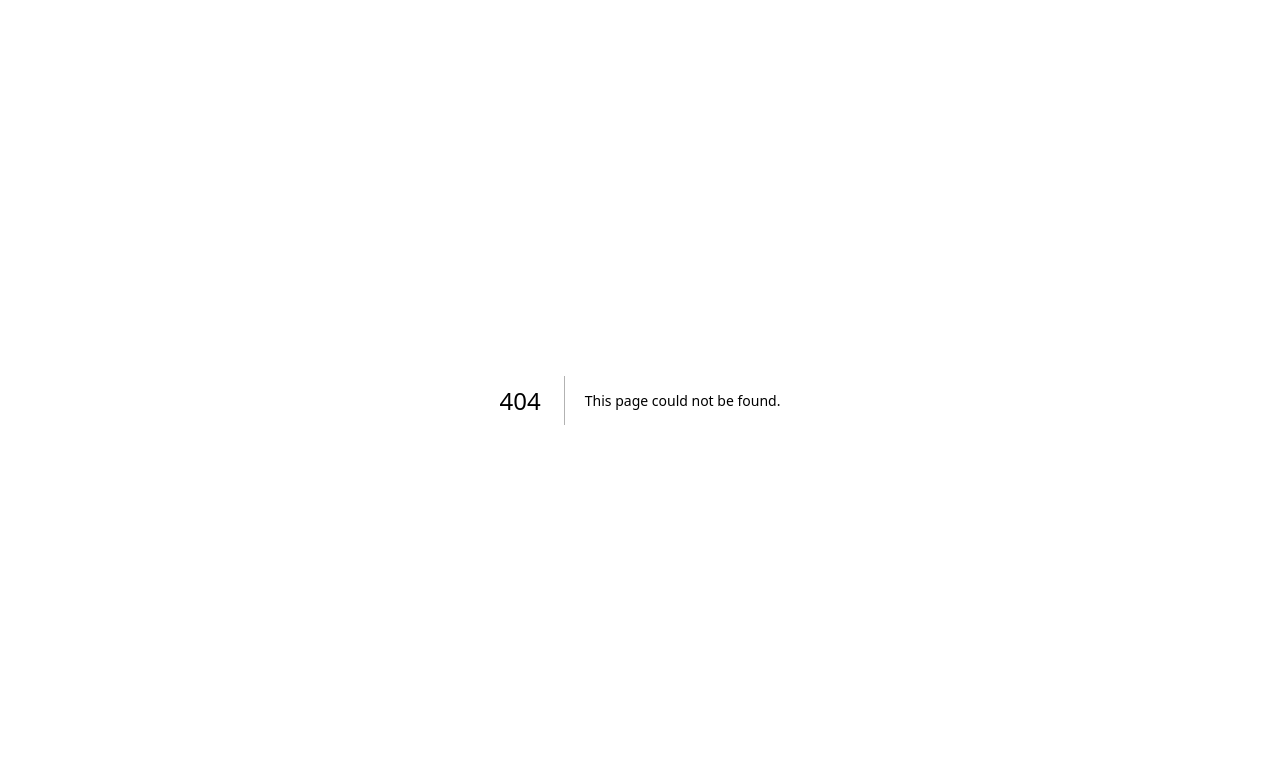
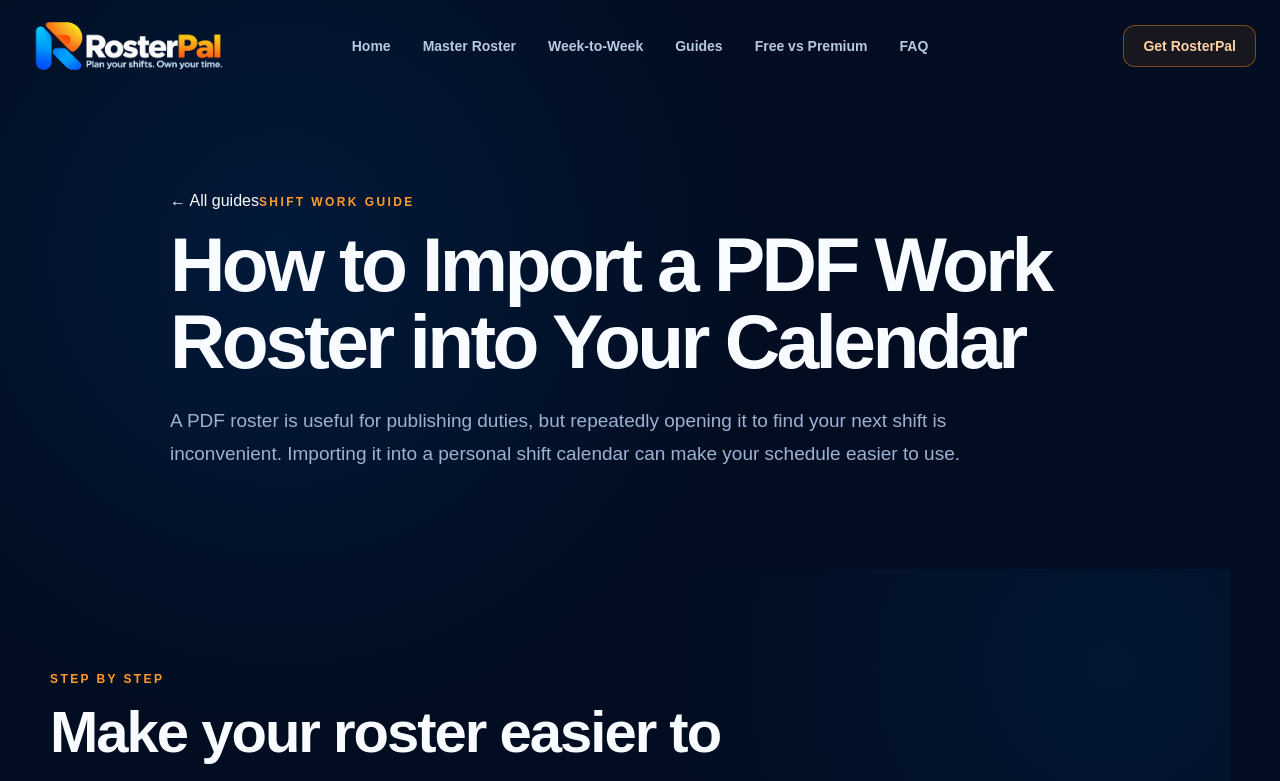
Before and after one commit to timaayg/rosterpal-website, a Next.js app: page /guides/import-pdf-work-roster-calendar in a window 1280 px wide. Before the commit this address had no page. Shown: the top 781 px of the page. Built offline with nearby package versions, Linux system fonts and the light colour scheme.

Commit message:
Add RosterPal shift work guides: app/guides/[slug]/page.tsx

```diff
--- /dev/null
+++ b/app/guides/[slug]/page.tsx
@@ -0,0 +1,32 @@
+import type { Metadata } from "next";
+import Image from "next/image";
+import Link from "next/link";
+import { guides } from "../guides";
+import { notFound } from "next/navigation";
+
+export function generateStaticParams() { return guides.map(({slug}) => ({slug})); }
+
+export async function generateMetadata({params}: {params: Promise<{slug: string}>}): Promise<Metadata> {
+  const {slug}=await params;
+  const guide=guides.find(g=>g.slug===slug);
+  if (!guide) return {};
+  return {title:guide.title,description:guide.description,alternates:{canonical:`/guides/${slug}`}};
+}
+
+export default async function GuidePage({params}: {params: Promise<{slug: string}>}) {
+  const {slug}=await params;
+  const guide=guides.find(g=>g.slug===slug);
+  if(!guide) notFound();
+  return <main>
+    <header className="siteHeader"><Link className="brand" href="/" aria-label="RosterPal home"><Image src="/rosterpal-wordmark.png" alt="RosterPal" width={500} height={200}/></Link>
+      <nav className="desktopNav" aria-label="Main navigation"><Link href="/">Home</Link><Link href="/master-roster">Master Roster</Link><Link href="/week-to-week">Week-to-Week</Link><Link href="/guides">Guides</Link><Link href="/plans">Free vs Premium</Link><Link href="/faq">FAQ</Link></nav>
+      <Link className="headerCta" href="/#download">Get RosterPal</Link>
+    </header>
+    <section className="pageHero"><Link href="/guides">← All guides</Link><span className="eyebrow">SHIFT WORK GUIDE</span><h1>{guide.title}</h1><p>{guide.intro}</p></section>
+    <section className="featurePageSection"><div className="sectionHeading leftAligned"><span className="eyebrow">STEP BY STEP</span><h2>Make your roster easier to manage.</h2></div>
+      <div className="processGrid">{guide.steps.map(([heading,body],i)=><article key={heading}><span>{String(i+1).padStart(2,"0")}</span><h3>{heading}</h3><p>{body}</p></article>)}</div>
+    </section>
+    <section className="differenceCallout"><span className="eyebrow">ROSTERPAL</span><h2>Plan your shifts. Own your time.</h2><p>Use RosterPal to keep your shifts organised. Always verify imported shifts against your employer&apos;s current roster.</p><div className="differenceActions"><Link className="button buttonPrimary" href={guide.feature}>{guide.featureName}</Link><Link className="button buttonSecondary" href="/#download">Get RosterPal</Link></div></section>
+    <section className="featurePageSection"><div className="sectionHeading leftAligned"><h2>More shift work guides</h2></div><div className="featureGroupGrid">{guides.filter(g=>g.slug!==slug).map(g=><article className="featureGroupCard" key={g.slug}><h3>{g.title}</h3><Link href={`/guides/${g.slug}`}>Read guide →</Link></article>)}</div></section>
+  </main>;
+}
```
